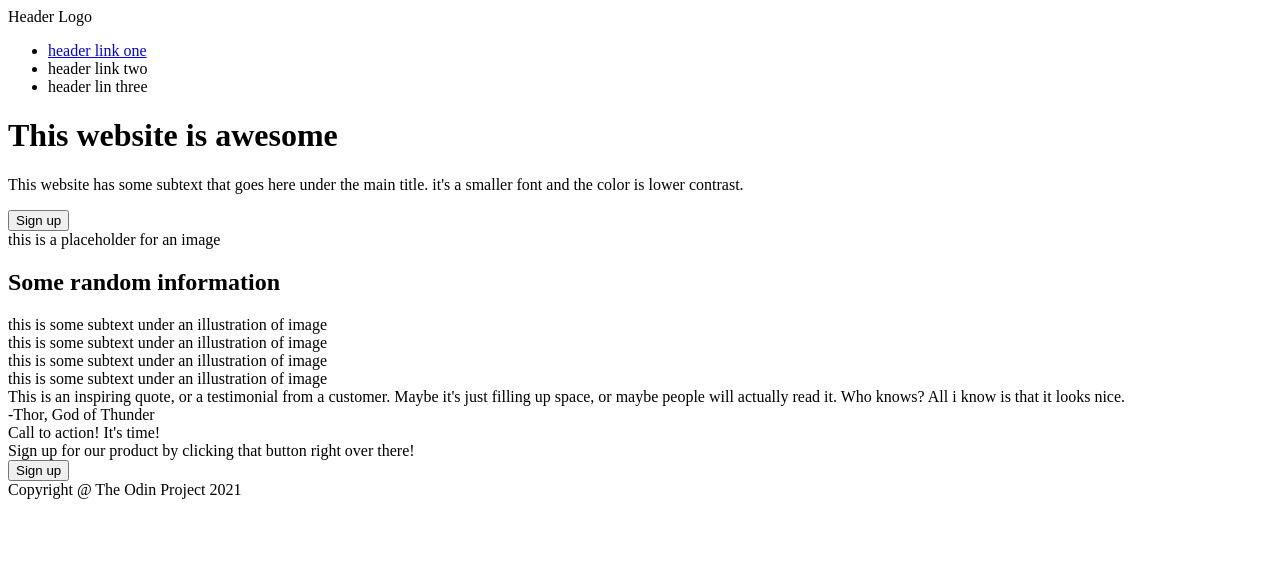
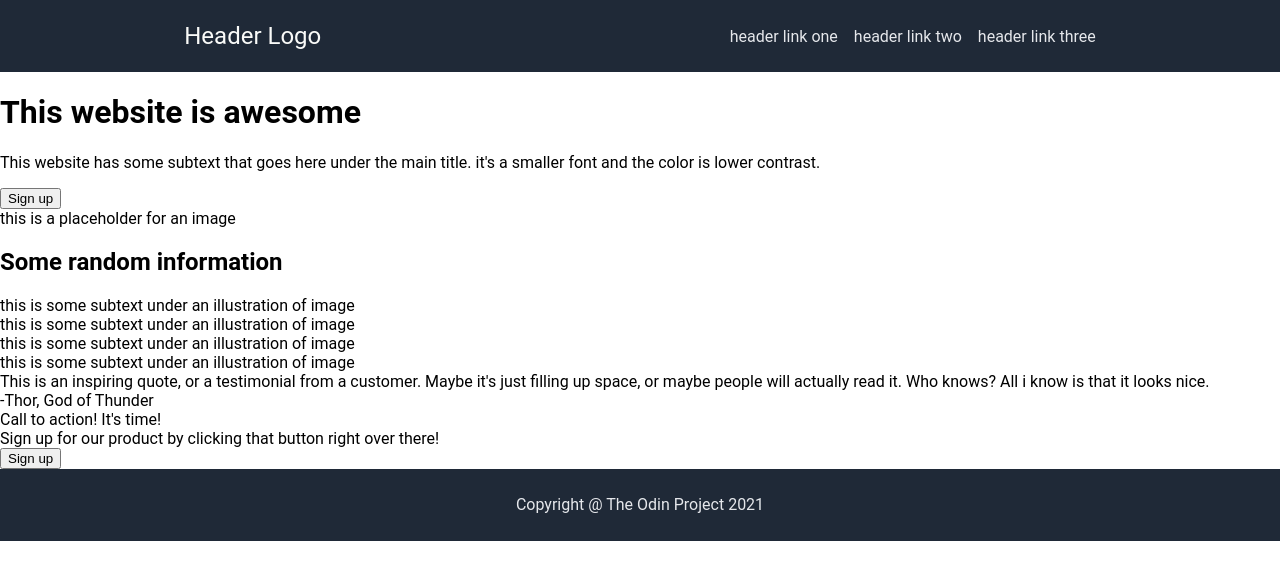
Before and after one commit to V1IRuZ/landing-page, a plain HTML site: page index.html in a window 1280 px wide. Drawn offline with Linux system fonts and the light colour scheme.

Commit message:
Customize header and footer
Fix header and footer content placement with flex rules. Change background color and font style.

```diff
--- a/index.html
+++ b/index.html
@@ -7,14 +7,15 @@
     <link rel="stylesheet" href="styles.css">
 </head>
 <body>
-    <div class="container">
+    <div class="header">
       <div class="logo">Header Logo</div>
-      <div class="header"></div>
-        <ul>
-          <li><a href="#">header link one</a></li>
-          <li><a href="#"></a>header link two</li>
-          <li><a href="#"></a>header lin three</li>
-        </ul>
+      <div class="links">
+            <ul>
+                <li><a href="#">header link one</a></li>
+                <li><a href="#">header link two</a></li>
+                <li><a href="#">header link three</a></li>
+            </ul>
+      </div>
     </div>
     <div class="content">
         <div class="info">
--- a/styles.css
+++ b/styles.css
@@ -0,0 +1,44 @@
+body {
+    font-family: "Roboto", sans-serif;
+    margin: 0;
+    padding: 0;
+    display: flex;
+    flex-direction: column;
+    flex: 1;
+}
+
+.header,
+.footer {
+    height: 72px;
+    background-color: #1f2937;
+}
+
+.header {
+    display: flex;
+    justify-content: space-around;
+    align-items: center;
+}
+
+ul {
+    list-style: none;
+    display: flex;
+    gap: 16px;
+}
+
+a {
+    text-decoration: none;
+    color: #e5e7eb;
+}
+
+.logo {
+    font-size: 24px;
+    color: #f9faf8;
+    justify-content: flex-end;
+}
+
+.footer {
+    color:#e5e7eb;
+    display: flex;
+    align-items: center;
+    justify-content: center;
+}
```
